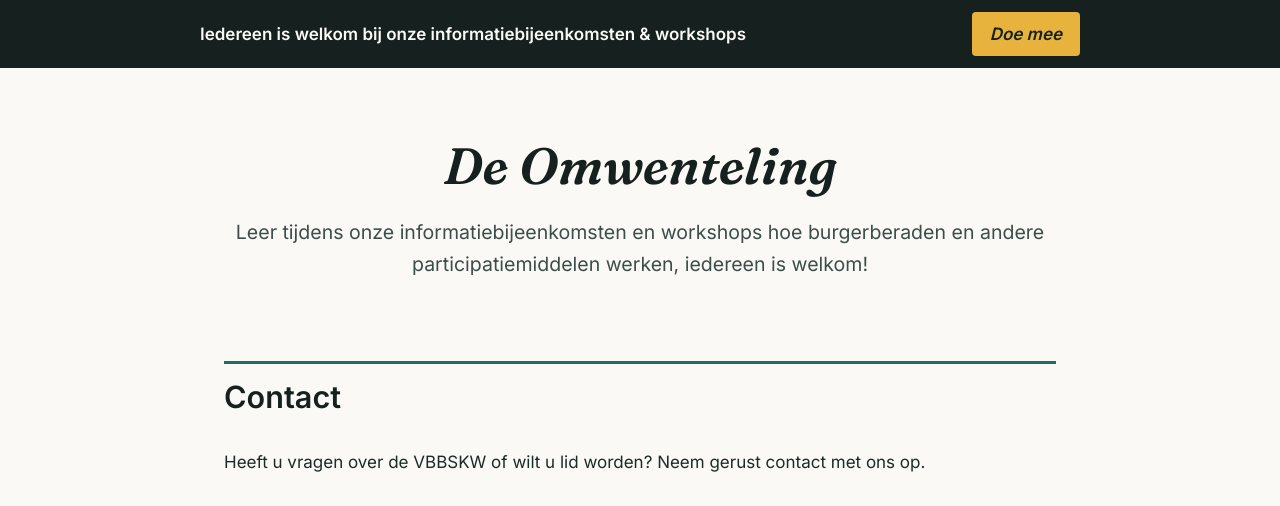
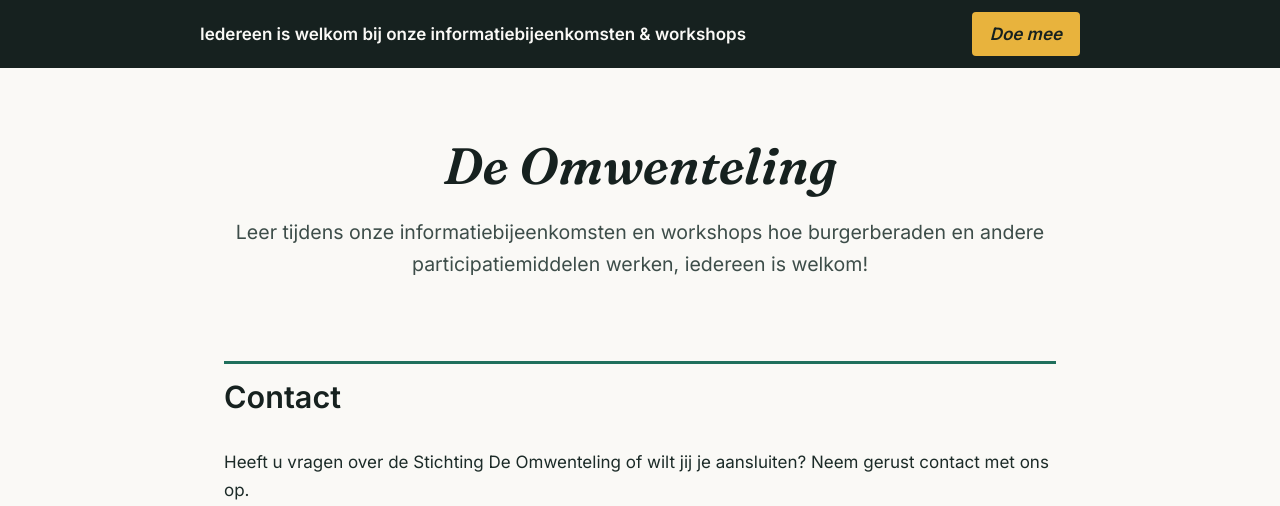
Before and after one commit to Klikblitser/Omwenteling, a Jekyll site: the page built from another-page.md, in a window 1280 px wide. Shown: the top 506 px of the page. Built offline with Jekyll 4.4.1, drawn with Linux system fonts in a browser that asks for light colours; some of the changed text lies outside the part shown.

```diff
--- a/another-page.md
+++ b/another-page.md
@@ -5,7 +5,7 @@
 
 ## Contact
 
-Heeft u vragen over de VBBSKW of wilt u lid worden? Neem gerust contact met ons op.
+Heeft u vragen over de Stichting De Omwenteling of wilt jij je aansluiten? Neem gerust contact met ons op.
 
 <div class="contact-grid" markdown="1">
   <div class="contact-info" markdown="1">
@@ -32,7 +32,7 @@
 
 ### Lid worden?
 
-Stuur een e-mail naar <a href="mailto:voorzitter@vbbskw.com">voorzitter@vbbskw.com</a> met uw lidmaatschapsaanvraag. U ontvangt dan de statuten en het inschrijfformulier.
+Stuur een e-mail naar <a href="mailto:voorzitter@vbbskw.com">voorzitter@vbbskw.com</a>, dan ontvang je de statuten en het inschrijfformulier.
 
   </div>
 
```
